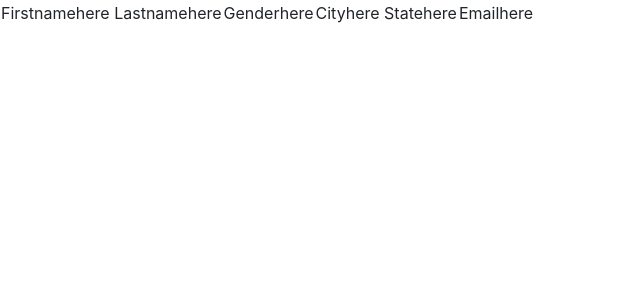
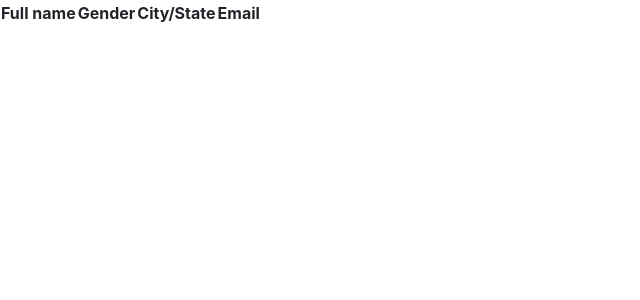
Before and after one commit to jam-madrigal/employee-directory, a React (Create React App) app: page / in a window 1280 px wide. Shown: the top 300 px of the page, without its empty margins (0-640 px from the left). Built offline with nearby package versions, Linux system fonts and the light colour scheme.

Commit message:
added a table component and tested rendering it with rows in app.js

```diff
--- a/package.json
+++ b/package.json
@@ -2,6 +2,7 @@
   "name": "employee-directory",
   "version": "0.1.0",
   "private": true,
+  "type": "module",
   "dependencies": {
     "@testing-library/jest-dom": "^5.11.5",
     "@testing-library/react": "^11.1.0",
--- a/src/App.js
+++ b/src/App.js
@@ -1,10 +1,20 @@
 import React from 'react';
 import Row from './components/Row'
+import Table from './components/Table'
+
 
 function App() {
   const employees = [{}]
   return (
-    <Row />
+    <div>
+    <Table>
+      <tbody>
+        <Row />
+        <Row />
+        <Row />
+      </tbody>
+    </Table>
+    </div>
   );
 }
 
--- a/src/components/Row.js
+++ b/src/components/Row.js
@@ -1,7 +1,7 @@
 import React from "react";
+import API from '../utils/API';
 
 function Row(props) {
-  console.log(props);
 
   return (
     <tr>
--- /dev/null
+++ b/src/components/Table.js
@@ -0,0 +1,19 @@
+import React from "react";
+
+function Table(props) {
+
+  return (
+    <table>
+        <thead>
+            <tr>
+                <th>Full name</th>
+                <th>Gender</th>
+                <th>City/State</th>
+                <th>Email</th>
+            </tr>
+        </thead>
+    </table>
+  );
+}
+
+export default Table;
```
Also changed, not shown: src/utils/API.js (line endings or trailing spaces).
